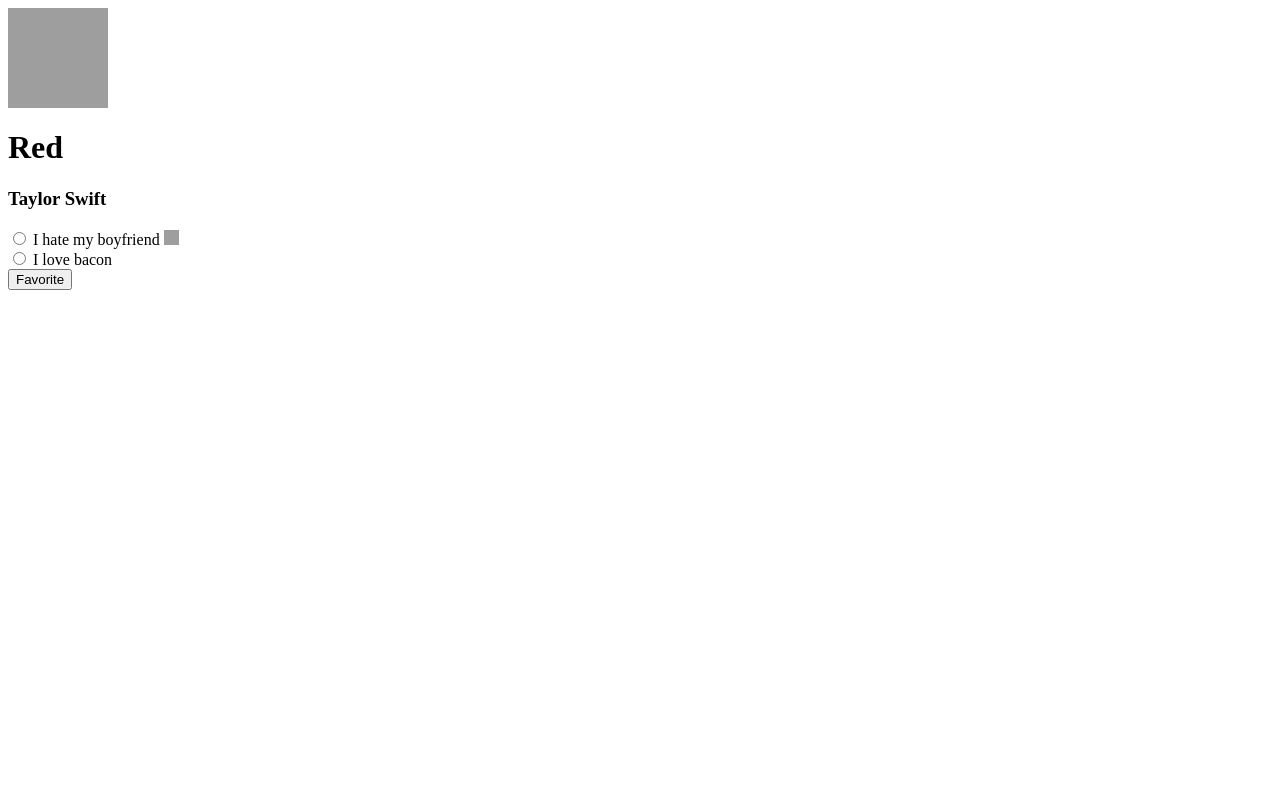
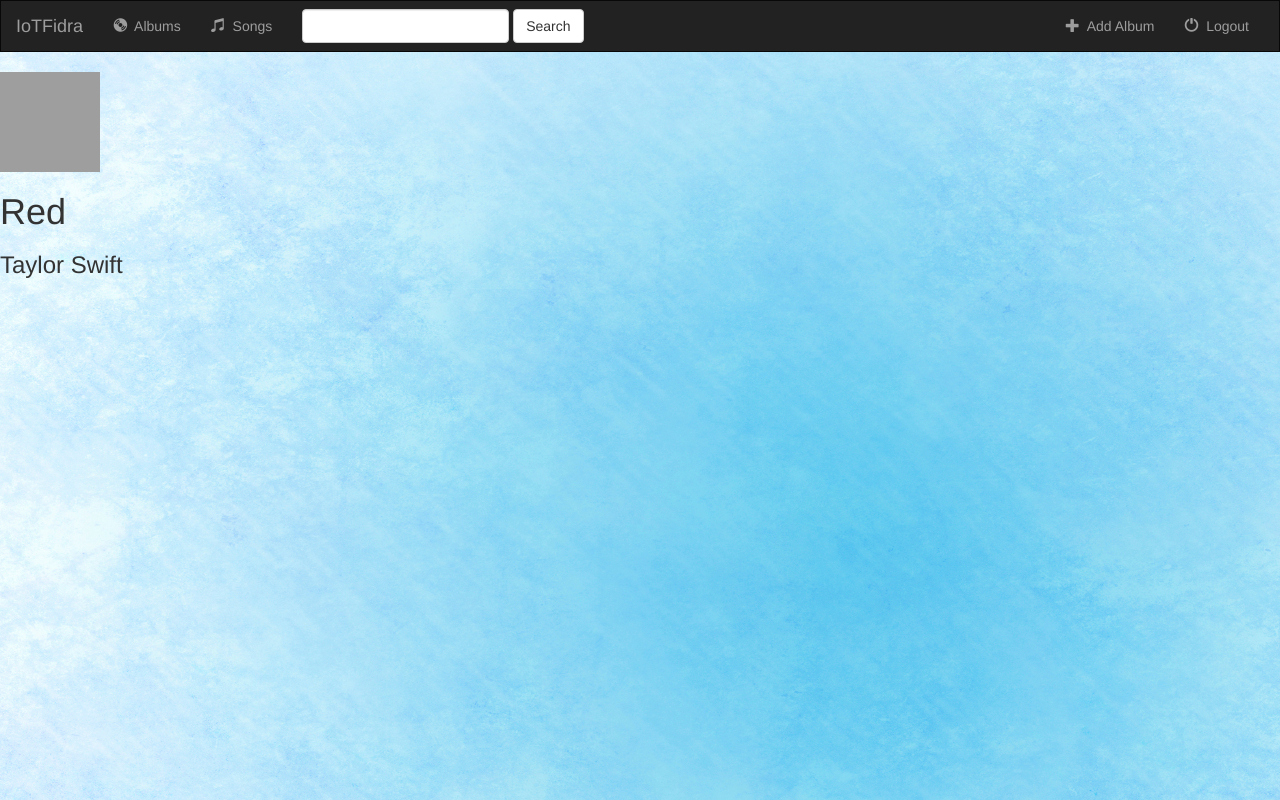
Before and after one commit to fidrach/IoTFidra, a Django app: template music/templates/music/detail.html in a window 1280 px wide. Run offline with Django 3.2, Linux system fonts and the light colour scheme; the template is opened without the code that fills it: values that come from a table or form of the project are taken from there, others are empty; data comes from the database, SQL or seed files in the repository; both versions use the stored data as it was after the commit; parts of the project's set-up code (start-up, migrations or seed data) failed here and were passed over; some libraries are stand-ins or nearby versions; grey boxes are pictures that could not be loaded.

Commit message:
Tutorial 29

```diff
--- /dev/null
+++ b/music/static/music/style.css
@@ -0,0 +1,7 @@
+body {
+    background: white url("images/background.jpg");
+}
+
+.navbar {
+    border-radius: 0;
+}
--- /dev/null
+++ b/music/templates/music/base.html
@@ -0,0 +1,73 @@
+<!DOCTYPE html>
+<html lang="en">
+<head>
+    <meta charset="UTF-8">
+    <title>{% block title %}IoTFidra{% endblock %}</title>
+    <!-- Loads the path to your static files -->
+    {% load staticfiles %}
+    <link rel="stylesheet" href="https://maxcdn.bootstrapcdn.com/bootstrap/3.3.7/css/bootstrap.min.css">
+    <link rel="stylesheet" type="text/css" href="{% static 'music/style.css' %}">
+    <script src="https://ajax.googleapis.com/ajax/libs/jquery/3.2.1/jquery.min.js"></script>
+    <script src="https://maxcdn.bootstrapcdn.com/bootstrap/3.3.7/js/bootstrap.min.js"></script>
+</head>
+<body>
+    <nav class="navbar navbar-inverse">
+        <div class="container-fluid">
+
+            <!-- Header -->
+            <div class="navbar-header">
+                <button type="button" class="navbar-toggle" data-toggle="collapse" data-target="#topNavBar">
+                    <span class="icon-bar"></span>
+                    <span class="icon-bar"></span>
+                    <span class="icon-bar"></span>
+                </button>
+                <a class="navbar-brand" href="{% url 'music:index' %}">IoTFidra</a>
+            </div>
+
+            <!-- Items -->
+            <div class="collapse navbar-collapse" id="topNavBar">
+                <ul class="nav navbar-nav">
+                    <li class="">
+                        <a href="{% url 'music:index' %}">
+                            <span class="glyphicon glyphicon-cd" aria-hidden="true"></span>&nbsp;
+                            Albums
+                        </a>
+                    </li>
+                    <li class="">
+                        <a href="#">
+                            <span class="glyphicon glyphicon-music" aria-hidden="true"></span>&nbsp;
+                            Songs
+                        </a>
+                    </li>
+                </ul>
+
+                <form class="navbar-form navbar-left" role="search" method="get" action="#">
+                    <div class="form-group">
+                        <input type="text" class="form-control" name="q" value="">
+                    </div>
+                    <button type="submit" class="btn btn-default">Search</button>
+                </form>
+
+                <ul class="nav navbar-nav navbar-right">
+                    <li class="">
+                        <a href="#">
+                            <span class="glyphicon glyphicon-plus" aria-hidden="true"></span>&nbsp;
+                            Add Album
+                        </a>
+                    </li>
+                    <li class="">
+                        <a href="#">
+                            <span class="glyphicon glyphicon-off" aria-hidden="true"></span>&nbsp;
+                            Logout
+                        </a>
+                    </li>
+                </ul>
+
+            </div>
+
+        </div>
+    </nav>
+{% block body %}
+{% endblock %}
+</body>
+</html>
--- a/music/templates/music/detail.html
+++ b/music/templates/music/detail.html
@@ -1,22 +1,11 @@
-<img src="{{ album.album_logo }}" height="100" width="100">
+{% extends "music/base.html" %}
+{% block title %}Album Details{% endblock %}
 
-<h1>{{ album.album_title }}</h1>
-<h3>{{ album.artist }}</h3>
+{% block body %}
 
-{% if error_message %}
-    <p><strong>{{ error_message }}</strong></p>
-{% endif %}
+    <img src="{{ album.album_logo }}" height="100" width="100">
 
-<form action="{% url 'music:favorite' album.id %}" method="post">
-    {% csrf_token %}
-    {% for song in album.song_set.all %}
-        <input type="radio" id="song {{ forloop.counter }}" name="song" value="{{ song.id }}">
-        <label for="song {{ forloop.counter }}">
-            {{ song.song_title }}
-            {% if song.is_favorite %}
-                <img src="http://images.clipartpanda.com/gold-star-clipart-aTqMEXpTM.png" height="15" width="15">
-            {% endif %}
-        </label><br>
-    {% endfor %}
-    <input type="submit" value="Favorite">
-</form>
+    <h1>{{ album.album_title }}</h1>
+    <h3>{{ album.artist }}</h3>
+
+{% endblock %}
--- a/music/templates/music/index.html
+++ b/music/templates/music/index.html
@@ -1,3 +1,7 @@
+{% extends "music/base.html" %}
+
+{% block body %}
+
     {% if all_albums %}
         <ul>
             {% for album in all_albums %}
@@ -7,3 +11,5 @@
     {% else %}
         <h3>You dont have any albums</h3>
     {% endif %}
+
+{% endblock %}
```
Also changed, not shown: music/views.py (+0 -18 lines), db.sqlite3, music/static/music/images/background.jpg (added). Lines whose indentation alone changed are shown as unchanged.
